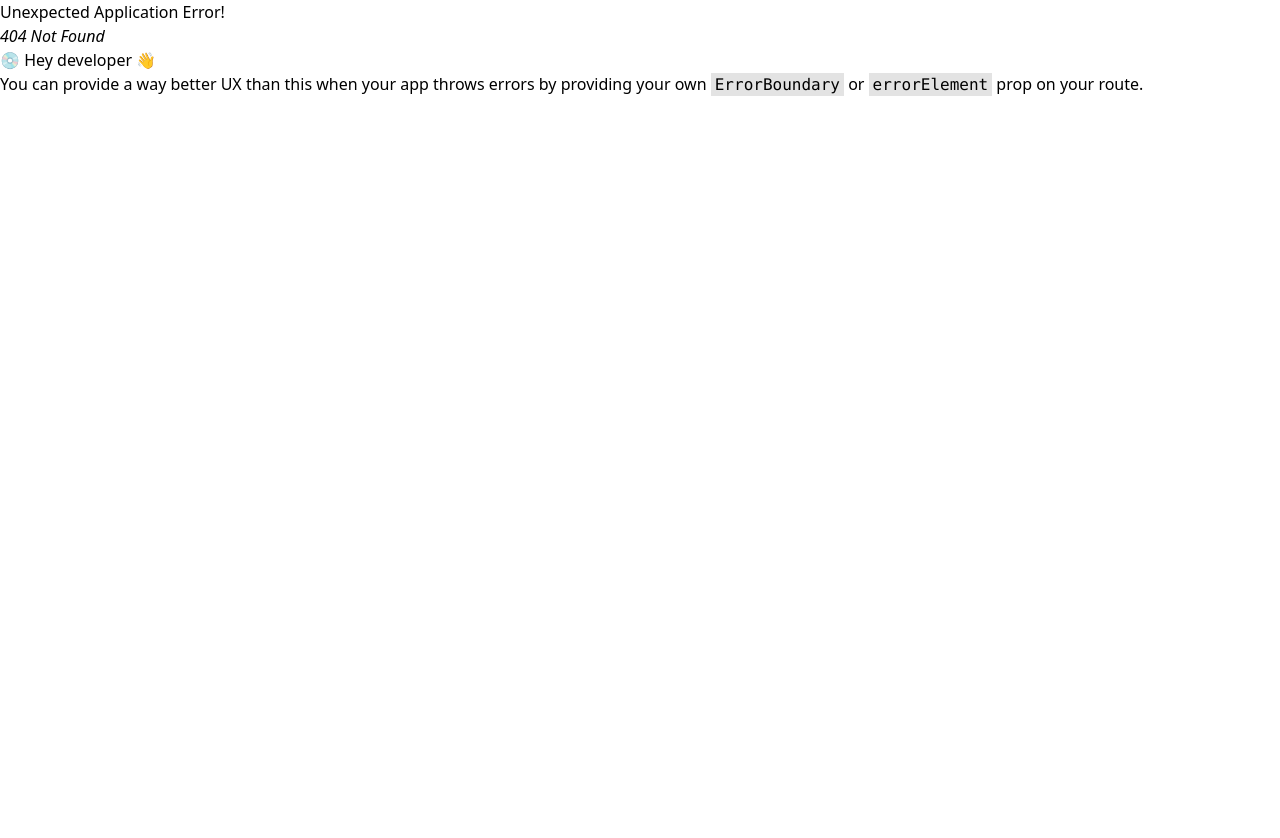
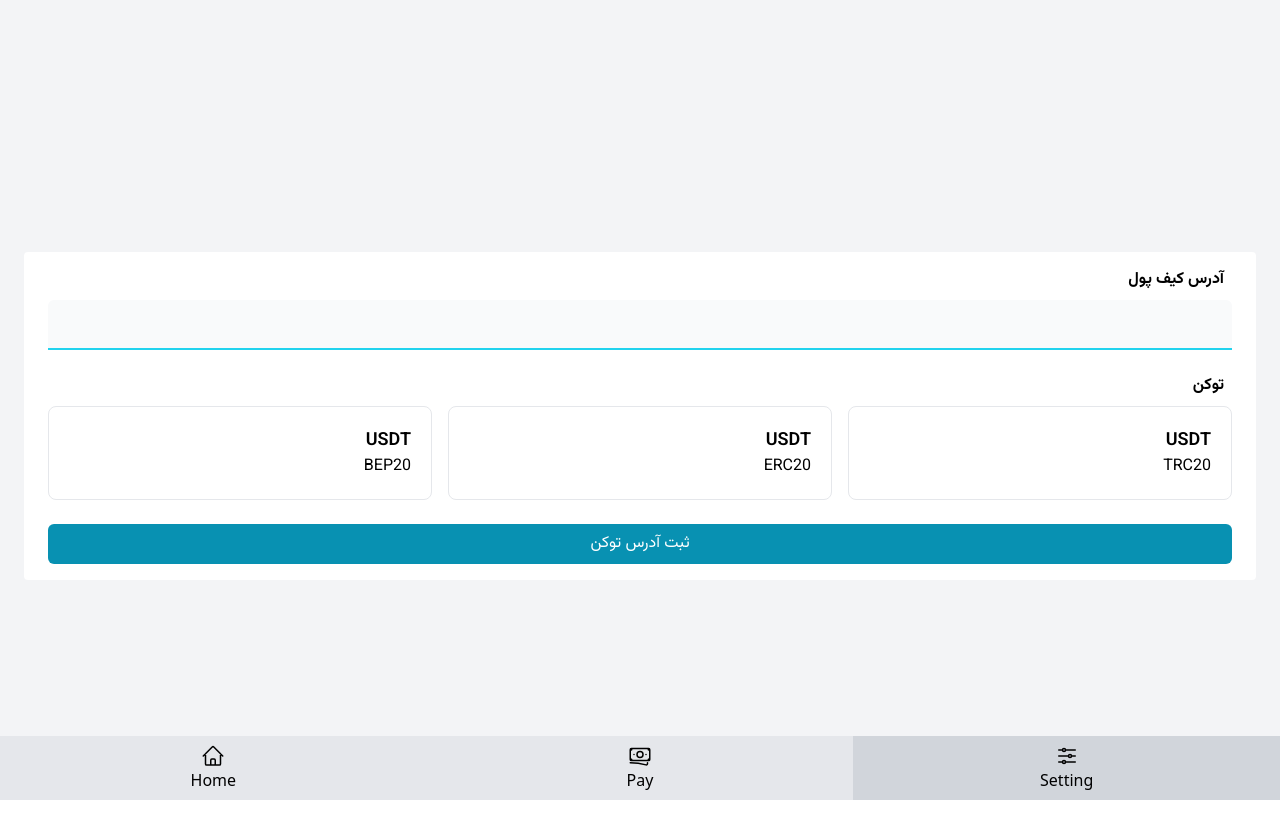
Before and after one commit to iMohammadd/azad-pay, a React (Vite) app: page /setting in a window 1280 px wide. Before the commit this address had no page. Shown: the top 838 px of the page. Before the commit the page ends 800 px from the top, so only its background shows below. Built offline with nearby package versions, Linux system fonts and the light colour scheme.

Commit message:
first deploy

```diff
--- a/package.json
+++ b/package.json
@@ -17,7 +17,10 @@
     "react-dom": "^18.2.0",
     "react-qr-code": "^2.0.11",
     "react-redux": "^8.0.5",
-    "react-router-dom": "^6.6.1"
+    "react-router-dom": "^6.6.1",
+    "sweetalert2": "^11.6.16",
+    "sweetalert2-react-content": "^5.0.7",
+    "yup": "^0.32.11"
   },
   "devDependencies": {
     "@types/react": "^18.0.26",
--- a/src/components/layout.jsx
+++ b/src/components/layout.jsx
@@ -28,8 +28,8 @@ const Layout = ({ children }) => {
                         <span>Pay</span>
                     </Link>
                 </li>
-                <li className={`flex flex-1 justify-center py-2 ${location.pathname == '/about' && 'bg-gray-300'}`}>
-                    <Link to={'/about'}>
+                <li className={`flex flex-1 justify-center py-2 ${location.pathname == '/setting' && 'bg-gray-300'}`}>
+                    <Link to={'/setting'}>
                         <svg xmlns="http://www.w3.org/2000/svg" fill="none" viewBox="0 0 24 24" strokeWidth={1.5} stroke="currentColor" className="w-6 h-6 mx-auto">
                             <path strokeLinecap="round" strokeLinejoin="round" d="M10.5 6h9.75M10.5 6a1.5 1.5 0 11-3 0m3 0a1.5 1.5 0 10-3 0M3.75 6H7.5m3 12h9.75m-9.75 0a1.5 1.5 0 01-3 0m3 0a1.5 1.5 0 00-3 0m-3.75 0H7.5m9-6h3.75m-3.75 0a1.5 1.5 0 01-3 0m3 0a1.5 1.5 0 00-3 0m-9.75 0h9.75" />
                         </svg>
--- a/src/features/coin/coinSlice.js
+++ b/src/features/coin/coinSlice.js
@@ -1,9 +1,10 @@
 import { createSlice } from '@reduxjs/toolkit'
+import * as db from 'idb-keyval'
 
 const initialState = {
-    trc20: 'trcxyz',
-    erc20: 'ercxyz',
-    bep20: 'bepxyz',
+    trc20: '',
+    erc20: '',
+    bep20: '',
     btc: ''
 }
 
@@ -12,18 +13,22 @@ export const coinSlice = createSlice({
     initialState,
     reducers: {
         setCoin: (store, action) => {
-            switch (action.payload.type) {
-                case 'usdt-trc20':
+            switch (action.payload.token) {
+                case 'trc20':
                     store.trc20 = action.payload.address
+                    db.set('trc20', action.payload.address)
                     break
-                case 'usdt-erc20':
+                case 'erc20':
                     store.erc20 = action.payload.address
+                    db.set('erc20', action.payload.address)
                     break
-                case 'usdt-bep20':
+                case 'bep20':
                     store.bep20 = action.payload.address
+                    db.set('bep20', action.payload.address)
                     break
                 case 'btc':
                     store.btc = action.payload.address
+                    db.set('btc', action.payload.address)
                     break
             }
         }
--- a/src/pages/about.jsx
+++ /dev/null
@@ -1,16 +0,0 @@
-import { useEffect } from "react"
-import Layout from "../components/layout"
-
-const About = () => {
-    useEffect(() => {
-        document.title = 'About Page'
-    }, [])
-
-    return (<>
-        <Layout>
-            <h1 className=" text-3xl font-extrabold uppercase">About</h1>
-        </Layout>
-    </>)
-}
-
-export default About
--- a/src/pages/home.jsx
+++ b/src/pages/home.jsx
@@ -17,8 +17,11 @@ const Home = () => {
     }, [])
     return (
         <Layout>
-            <p className="text-lg font-vazir rtl py-6 text-center">
-                قیمت دلار {usd}
+            <p className="flex h-screen text-lg font-vazir rtl py-6 text-center">
+                <div className="m-auto w-full bg-slate-800 rounded px-4 py-6">
+                    <span className="text-gray-300">قیمت دلار</span><br />
+                    <span className="text-4xl text-gray-100 font-extrabold">{(usd)}</span>
+                </div>
             </p>
         </Layout>
     )
--- a/src/pages/pay.jsx
+++ b/src/pages/pay.jsx
@@ -3,12 +3,45 @@ import QRCode from "react-qr-code"
 import { useDispatch, useSelector } from "react-redux"
 import Layout from "../components/layout"
 import { setInvoiceAmount, setInvoiceCoin, toggleInvoiceShow } from "../features/invoice/invoiceSlice"
+import Swal from 'sweetalert2'
+import withReactContent from 'sweetalert2-react-content'
+import { entries } from "idb-keyval"
+import { useEffect } from "react"
+import { setCoin } from "../features/coin/coinSlice"
 
 const Pay = () => {
     const { coin, amount, show } = useSelector(state => state.invoice)
     const { trc20, erc20, bep20, btc } = useSelector(state => state.coin)
     const { usd } = useSelector(state => state.price)
     const dispatch = useDispatch()
+    const MySwal = withReactContent(Swal)
+
+    useEffect(() => {
+        const setTokens = () => {
+            entries().then((tokens) => {
+                tokens.forEach(token => {
+                    dispatch(setCoin({
+                        token: token[0],
+                        address: token[1]
+                    }))
+                })
+            })
+        }
+        setTokens()
+    }, [])
+
+    const dispatchable = (token, callback) => {
+        if(token == '') {
+            MySwal.fire({
+                title: 'خطا',
+                html: `<span className="rtl font-vazir">آدرس توکن انتخاب شده را در تنظیمات وارد نکرده‌اید</span>`,
+                icon: 'warning'
+            })
+        } else {
+            dispatch(toggleInvoiceShow())
+            return callback
+        }
+    }
 
     const form = useFormik({
         initialValues: {
@@ -17,20 +50,21 @@ const Pay = () => {
         },
         onSubmit: values => {
             console.log(values)
-            console.log(values.irr / usd)
-            dispatch(setInvoiceAmount(values.irr / usd))
+            const amount = values.irr / usd
+            console.log(amount.toFixed(6))
+            dispatch(setInvoiceAmount(amount.toFixed(6)))
             switch(values.token) {
                 case 'trc20':
-                    dispatch(setInvoiceCoin(trc20))
+                    dispatchable(trc20, dispatch(setInvoiceCoin(trc20)))
                     break
                 case 'erc20':
-                    dispatch(setInvoiceCoin(erc20))
+                    dispatchable(erc20, dispatch(setInvoiceCoin(erc20)))
                     break
                 case 'bep20':
-                    dispatch(setInvoiceCoin(bep20))
+                    dispatchable(bep20, dispatch(setInvoiceCoin(bep20)))
                     break
             }
-            dispatch(toggleInvoiceShow())
+
         }
     })
 
@@ -68,6 +102,7 @@ const Pay = () => {
                         </span>
                     </div>
                     <div className="flex flex-col gap-2 mt-4">
+                        <span className="pr-2 font-bold">توکن</span>
                         <ul className="grid w-full gap-4 md:grid-cols-3">
                             <li>
                                 <input type="radio" id="trc20" name="token" value="trc20" className="hidden peer" onChange={form.handleChange} />
--- /dev/null
+++ b/src/pages/setting.jsx
@@ -0,0 +1,90 @@
+import { useFormik } from "formik"
+import { useDispatch } from "react-redux"
+import * as yup from "yup"
+import Layout from "../components/layout"
+import { setCoin } from "../features/coin/coinSlice"
+
+
+const Setting = () => {
+    const dispatch = useDispatch()
+    const tokenSchema = yup.object({
+        address: yup.string().required('آدرس کیف پول را وارد کنید'),
+        token: yup.string().required('یک توکن را انتخاب کنید')
+    })
+    const form = useFormik({
+        initialValues: {
+            address: '',
+            token: ''
+        },
+        validationSchema: tokenSchema,
+        onSubmit: (values, {resetForm}) => {
+            dispatch(setCoin({
+                token: values.token,
+                address: values.address
+            }))
+            resetForm()
+        }
+    })
+    return (<>
+        <Layout>
+            <div className="rtl flex h-screen font-vazir mb-16">
+                <div className="m-auto w-full bg-white rounded px-6 py-4">
+                    <form onSubmit={form.handleSubmit}>
+                        <div className="flex flex-col gap-2">
+                            <label htmlFor="addres" className="pr-2 font-bold">
+                                آدرس کیف پول
+                            </label>
+                            <input
+                                name="address"
+                                type="text"
+                                className={`px-2 py-3 rounded-md rounded-b-none border-b-2 ${form.touched.address && form.errors.address ? 'border-b-red-600 bg-red-50' : 'border-b-cyan-400 bg-gray-50'} focus:outline-none focus:border-b-cyan-800 transition ease-in-out duration-300`}
+                                onChange={form.handleChange}
+                                value={form.values.address}
+                            />
+                            <span className={`${form.touched.address && form.errors.address ? '' : 'hidden'} text-red-600 text-xs -mt-2`}>
+                                {form.errors.address}
+                            </span>
+                            <div className="flex flex-col gap-2 mt-4">
+                                <span className="pr-2 font-bold">توکن</span>
+                                <ul className="grid w-full gap-4 md:grid-cols-3">
+                                    <li>
+                                        <input type="radio" id="trc20" name="token" value="trc20" className="hidden peer" onChange={form.handleChange} />
+                                        <label htmlFor="trc20" className="inline-flex items-center justify-between w-full p-5 border border-gray-200 rounded-lg cursor-pointer peer-checked:border-blue-600 peer-checked:text-blue-600">
+                                            <div className="block">
+                                                <div className="w-full text-lg font-semibold">USDT</div>
+                                                <div className="w-full">TRC20</div>
+                                            </div>
+                                        </label>
+                                    </li>
+                                    <li>
+                                        <input type="radio" id="erc20" name="token" value="erc20" className="hidden peer" onChange={form.handleChange} />
+                                        <label htmlFor="erc20" className="inline-flex items-center justify-between w-full p-5 border border-gray-200 rounded-lg cursor-pointer peer-checked:border-blue-600 peer-checked:text-blue-600">
+                                            <div className="block">
+                                                <div className="w-full text-lg font-semibold">USDT</div>
+                                                <div className="w-full">ERC20</div>
+                                            </div>
+                                        </label>
+                                    </li>
+                                    <li>
+                                        <input type="radio" id="bep20" name="token" value="bep20" className="hidden peer" onChange={form.handleChange} />
+                                        <label htmlFor="bep20" className="inline-flex items-center justify-between w-full p-5 border border-gray-200 rounded-lg cursor-pointer peer-checked:border-blue-600 peer-checked:text-blue-600">
+                                            <div className="block">
+                                                <div className="w-full text-lg font-semibold">USDT</div>
+                                                <div className="w-full">BEP20</div>
+                                            </div>
+                                        </label>
+                                    </li>
+                                </ul>
+                            </div>
+                            <div className="mt-4">
+                                <button type="submit" className="px-4 py-2 transition ease-in-out duration-300 bg-cyan-600 hover:bg-cyan-800 text-white w-full rounded-md">ثبت آدرس توکن</button>
+                            </div>
+                        </div>
+                    </form>
+                </div>
+            </div>
+        </Layout>
+    </>)
+}
+
+export default Setting
--- a/src/router.jsx
+++ b/src/router.jsx
@@ -1,7 +1,7 @@
 import { createBrowserRouter } from 'react-router-dom'
-import About from './pages/about'
 import Home from './pages/home'
 import Pay from './pages/pay'
+import Setting from './pages/setting'
 
 const router = createBrowserRouter([
     {
@@ -13,8 +13,8 @@ const router = createBrowserRouter([
         element: <Pay />
     },
     {
-        path: '/about',
-        element: <About />
+        path: '/setting',
+        element: <Setting />
     }
 ])
 
```
Also changed, not shown: 1 other file (tests, documents, lock files or other folders).
